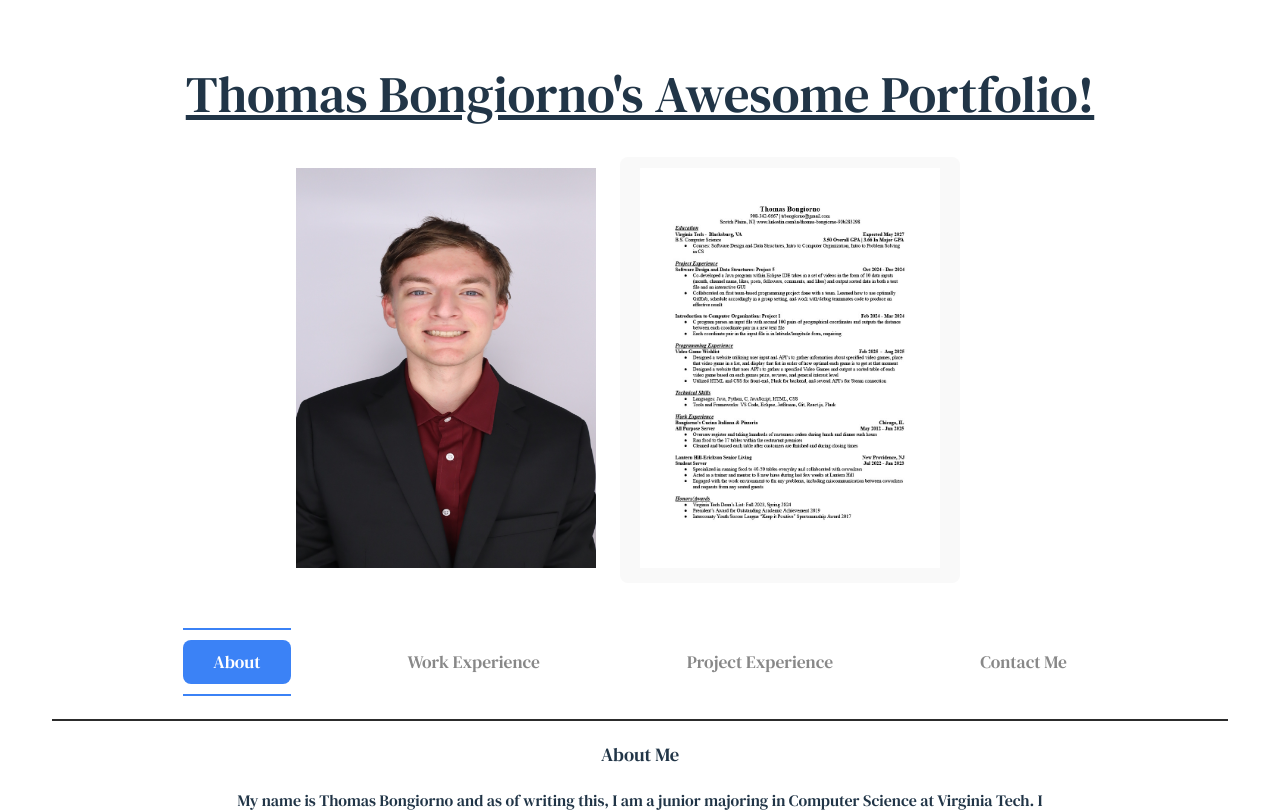
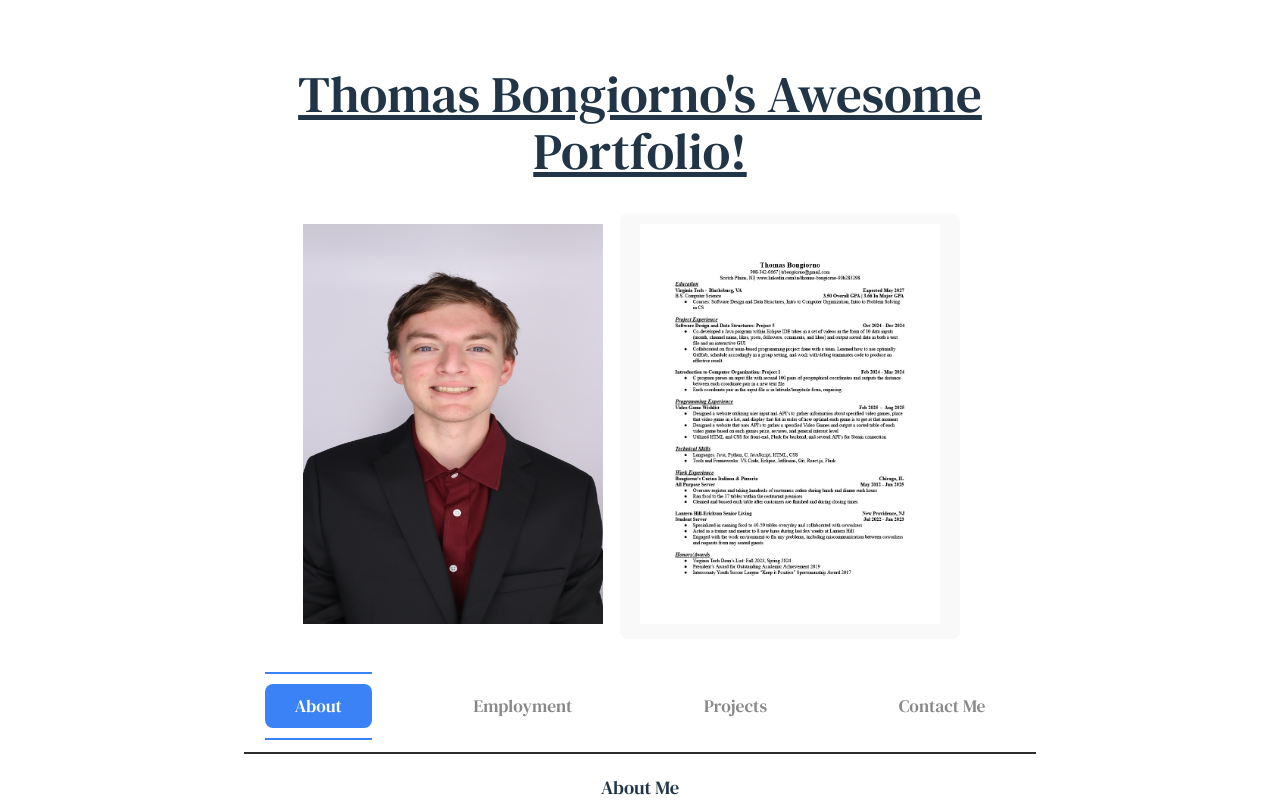
Before and after one commit to tbongiorno/tb-react-portfolio, a React (Vite) app: page / in a window 1280 px wide. Shown: the top 812 px of the page. Built offline with nearby package versions, Linux system fonts and the light colour scheme.

Commit message:
improve spacing

```diff
--- a/src/App.css
+++ b/src/App.css
@@ -16,9 +16,11 @@
 
 #root {
   max-width: 1280px;
-  margin: 0 auto;
+  width: 70%;
+  margin: 0 15%;
   padding: 2rem;
   text-align: center;
+  align-items: center;
   font-family: DM-Seriff;
 }
 
@@ -33,7 +35,8 @@
 Update for Slideshow of images
 */
 .header_image {
-  background-color: blue;
+  display:flexbox;
+  justify-content: center;
 }
 
 
@@ -147,3 +150,7 @@ button {
   justify-content: center;
   text-align: left;
 }
+
+.tabs-content {
+  width: 100%;
+}
--- a/src/App.jsx
+++ b/src/App.jsx
@@ -162,6 +162,7 @@ const aboutContent = (
 const workContent = (
   <div>
     <div className="work-content">
+      <h3 className="general-title">Previous Job Experiences</h3>
       {works.map((work) => (
         <Work
           title={work.title}
@@ -176,6 +177,7 @@ const workContent = (
 const projectsContent = (
   <div>
     <div className="projects-content">
+       <h3 className="general-title">My Previous and Upcoming Projects</h3>
       {projects.map((project) => (
         <Project
           title={project.title}
@@ -192,6 +194,7 @@ const projectsContent = (
 const contactContent = (
   <div>
     <div className="contact-content">
+       <h3 className="general-title">Ways to Contact Me and Other Useful Links</h3>
       {contacts.map((contact) => (
         <Contact
           platform={contact.platform}
@@ -251,13 +254,13 @@ function App() {
               className={`tab-button ${activeTab === 'work' ?  'active': ''}`}
               onClick={() => setActiveTab('work')}
             >
-              Work Experience
+              Employment
             </button>
             <button
               className={`tab-button ${activeTab === 'projects' ?  'active': ''}`}
               onClick={() => setActiveTab('projects')}
             >
-              Project Experience
+              Projects
             </button>
             <button
               className={`tab-button ${activeTab === 'contact' ?  'active': ''}`}
--- a/src/Contact.jsx
+++ b/src/Contact.jsx
@@ -2,7 +2,10 @@ const Contact = ({ platform, url, image }) => {
     function checkEmail() {
         if (platform.includes("Email") === true){
             return <a href="mailto:{url}">{url}</a>
-        } else {
+        } if (platform === "Phone Number"){
+            return <p>{url}</p>
+        }
+        else {
             return <a href={url} target="_blank" rel="noopener noreferrer">
                 {url}
             </a>
--- a/src/Project.jsx
+++ b/src/Project.jsx
@@ -16,6 +16,7 @@ const Project = ({ title, description, image, projectLink, completed }) => {
 
     return (
         <div className="general-card">
+            <div className="general-card-image-wrapper">
                 <div className="general-card-image">
                     <img
                         src={image}
@@ -23,6 +24,8 @@ const Project = ({ title, description, image, projectLink, completed }) => {
                         className="general-image"
                     />
                 </div>
+            </div>
+
             <div className="general-content">
                 <h3 className="general-title">{title}&nbsp;</h3>
                 <p className="general-description">{description}</p>
--- a/src/Work.jsx
+++ b/src/Work.jsx
@@ -5,7 +5,7 @@ const Work = ({title, description, image}) => {
                 <div className="general-card-image">
                     <img
                         src={image}
-                        alt={name}
+                        alt={title}
                         className="general-image"
                     />
                 </div>
```
Lines whose indentation alone changed are shown as unchanged.
